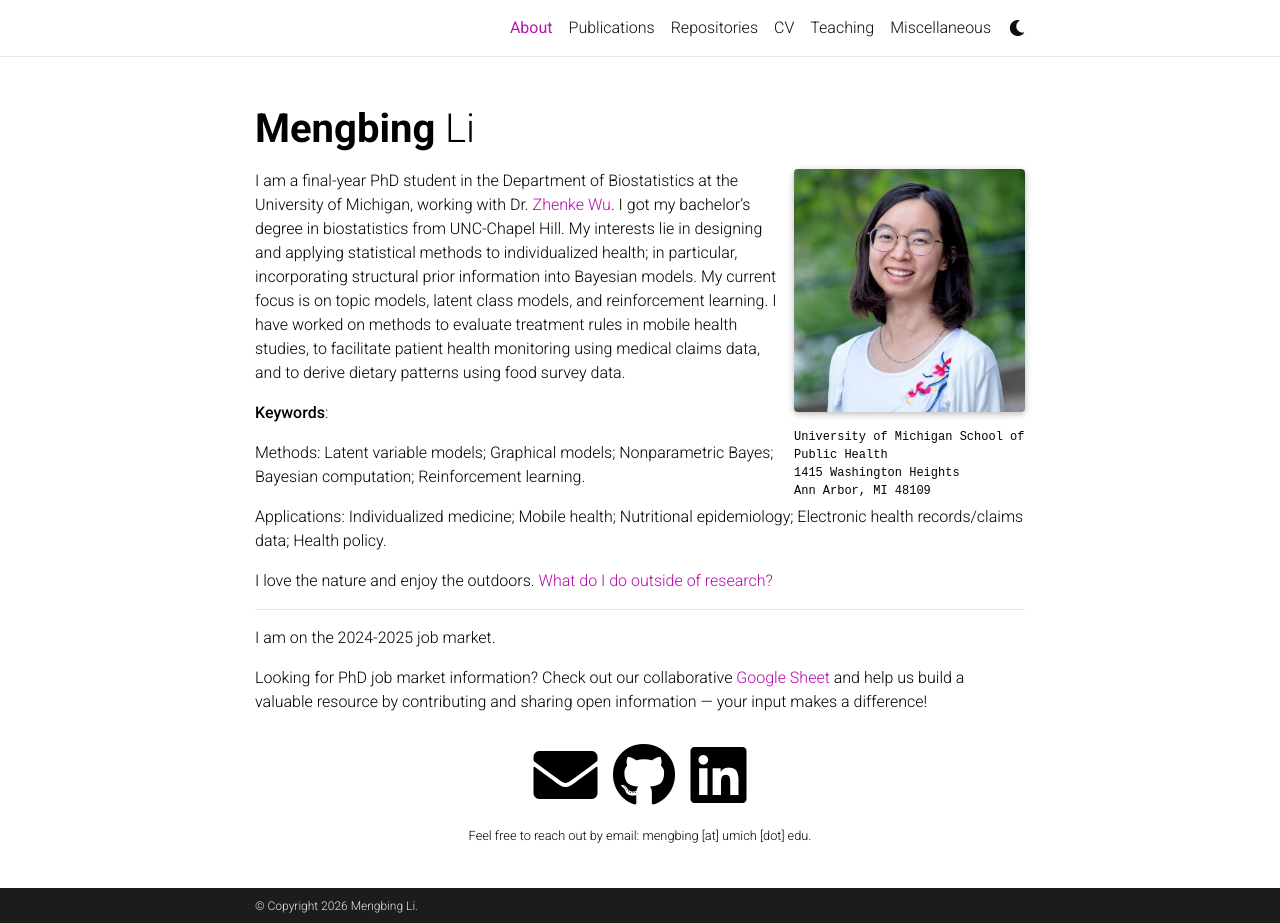
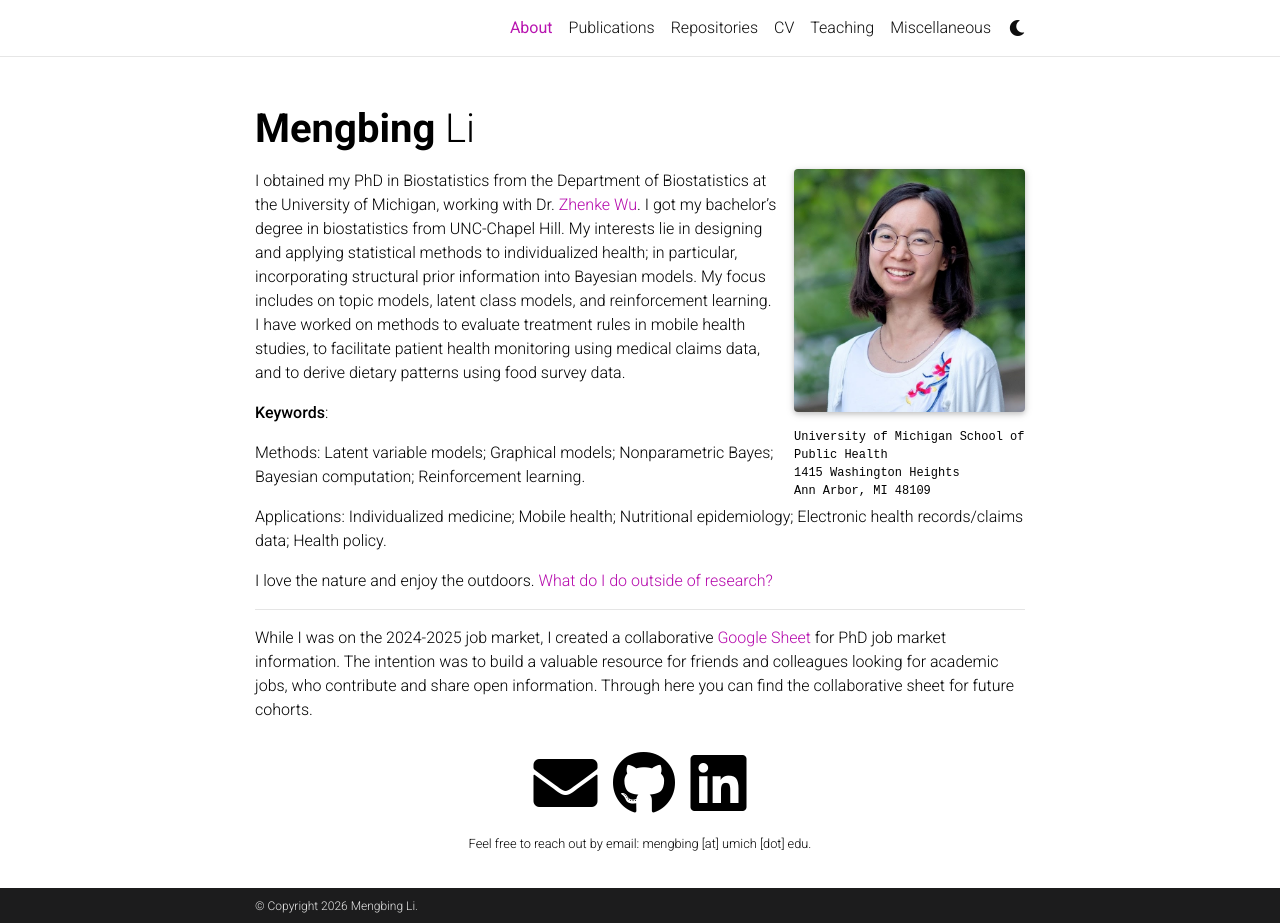
Before and after one commit to limengbinggz/limengbinggz.github.io, a Jekyll site: the page built from _pages/about.md, in a window 1280 px wide and 923 px high. Built offline with Jekyll 4.4.1, drawn with Linux system fonts in a browser that asks for light colours; full-size pictures stand in for the smaller copies a plugin makes; comment, search, counter and statistics services are not loaded; a style sheet for code colours, icons or effects is not loaded.

Commit message:
update google sheet information

```diff
--- a/_pages/about.md
+++ b/_pages/about.md
@@ -19,7 +19,7 @@ selected_papers: false # includes a list of papers marked as "selected={true}"
 social: true  # includes social icons at the bottom of the page
 ---
 
-I am a final-year PhD student in the Department of Biostatistics at the University of Michigan, working with Dr. [Zhenke Wu](https://zhenkewu.com/). I got my bachelor's degree in biostatistics from UNC-Chapel Hill. My interests lie in designing and applying statistical methods to individualized health; in particular, incorporating structural prior information into Bayesian models. My current focus is on topic models, latent class models, and reinforcement learning. I have worked on methods to evaluate treatment rules in mobile health studies, to facilitate patient health monitoring using medical claims data, and to derive dietary patterns using food survey data.
+I obtained my PhD in Biostatistics from the Department of Biostatistics at the University of Michigan, working with Dr. [Zhenke Wu](https://zhenkewu.com/). I got my bachelor's degree in biostatistics from UNC-Chapel Hill. My interests lie in designing and applying statistical methods to individualized health; in particular, incorporating structural prior information into Bayesian models. My focus includes on topic models, latent class models, and reinforcement learning. I have worked on methods to evaluate treatment rules in mobile health studies, to facilitate patient health monitoring using medical claims data, and to derive dietary patterns using food survey data.
 
 **Keywords**:
 
@@ -31,9 +31,8 @@ I love the nature and enjoy the outdoors. [What do I do outside of research?]({{
 
 
 ---------------
-I am on the 2024-2025 job market.
+While I was on the 2024-2025 job market, I created a collaborative [Google Sheet](https://docs.google.com/spreadsheets/d/1lmvc27LjN-GHZsNSQCZBbQka6AhrKeF0UwCB_uj6npo/edit?gid=1043185183#gid=1043185183) for PhD job market information. The intention was to build a valuable resource for friends and colleagues looking for academic jobs, who contribute and share open information. Through here you can find the collaborative sheet for future cohorts.
 
-Looking for PhD job market information? Check out our collaborative [Google Sheet](https://docs.google.com/spreadsheets/d/1lmvc27LjN-GHZsNSQCZBbQka6AhrKeF0UwCB_uj6npo/edit?gid=1043185183#gid=1043185183) and help us build a valuable resource by contributing and sharing open information — your input makes a difference!
 
 
 
```
